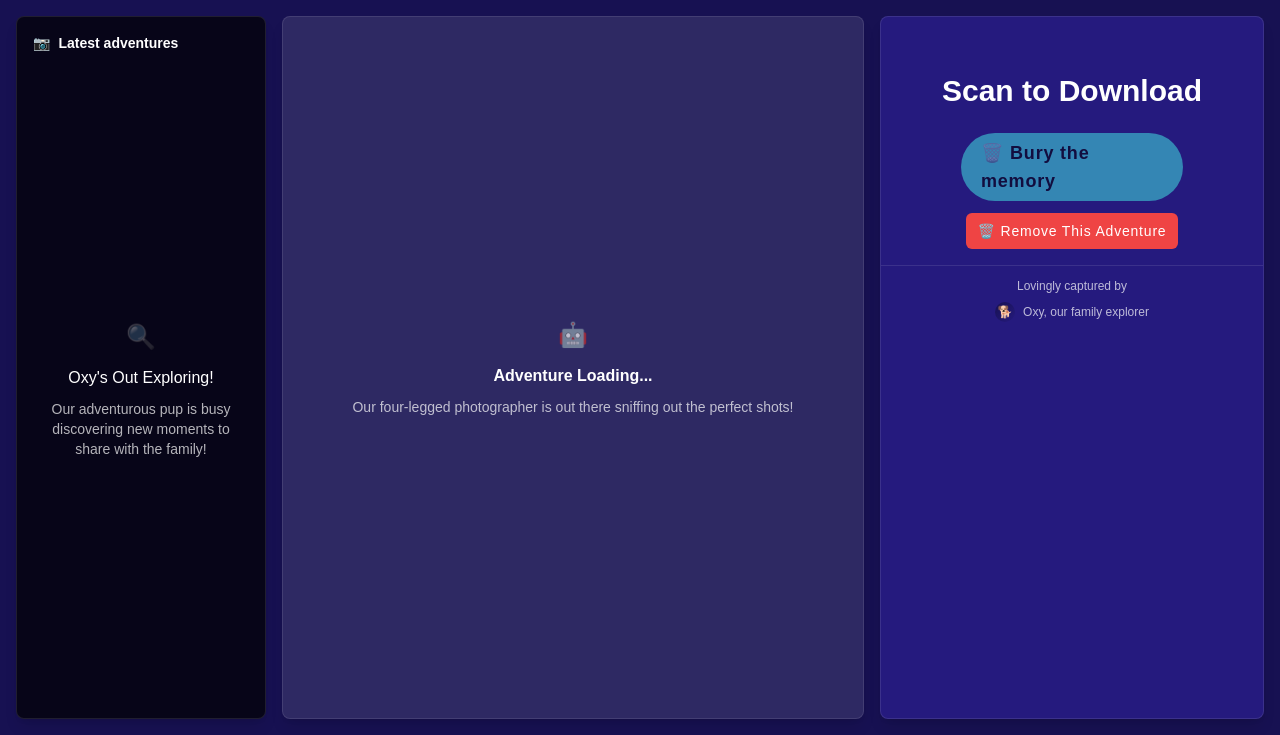
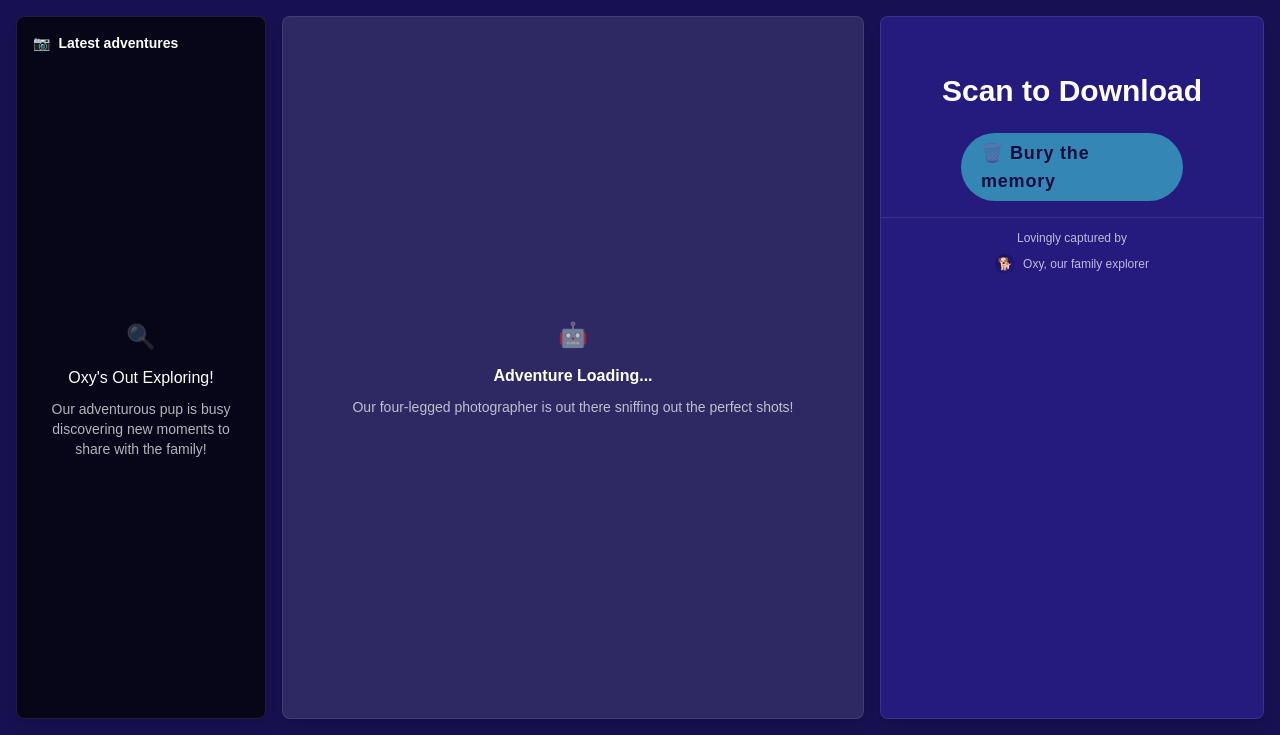
Before and after one commit to rtweera/unitree-gallery-service, a FastAPI app: page /gallery in a window 1280 px wide. Shown: the part 65-800 px from the top of the page. Run offline with FastAPI, Linux system fonts and the light colour scheme; some libraries are stand-ins or nearby versions.

Commit message:
Comment out delete button in gallery template for future reference

```diff
--- a/templates/gallery.html
+++ b/templates/gallery.html
@@ -281,10 +281,10 @@
                         <span class="loading hidden" id="deleteSpinner"></span>
                         <span id="refreshText2">🗑️ Bury the memory</span>
                     </div>
-                    <button class="inline-flex items-center gap-2 px-3 py-2 bg-red-500 text-white border-none rounded-md font-medium text-sm cursor-pointer transition-all duration-300 hover:bg-red-600 hover:-translate-y-0.5 disabled:opacity-50 disabled:cursor-not-allowed disabled:transform-none" onclick="deleteCurrentImage()" id="deleteBtn" aria-label="Delete current image">
+                    <!-- <button class="inline-flex items-center gap-2 px-3 py-2 bg-red-500 text-white border-none rounded-md font-medium text-sm cursor-pointer transition-all duration-300 hover:bg-red-600 hover:-translate-y-0.5 disabled:opacity-50 disabled:cursor-not-allowed disabled:transform-none" onclick="deleteCurrentImage()" id="deleteBtn" aria-label="Delete current image">
                         <span class="loading hidden" id="deleteSpinner"></span>
                         <span id="deleteText">🗑️ Remove This Adventure</span>
-                    </button>
+                    </button> -->
                 </div>
 
                 <div class="px-4 py-3 border-t border-white/10 text-xs text-white/70 text-center flex-shrink-0">
```
